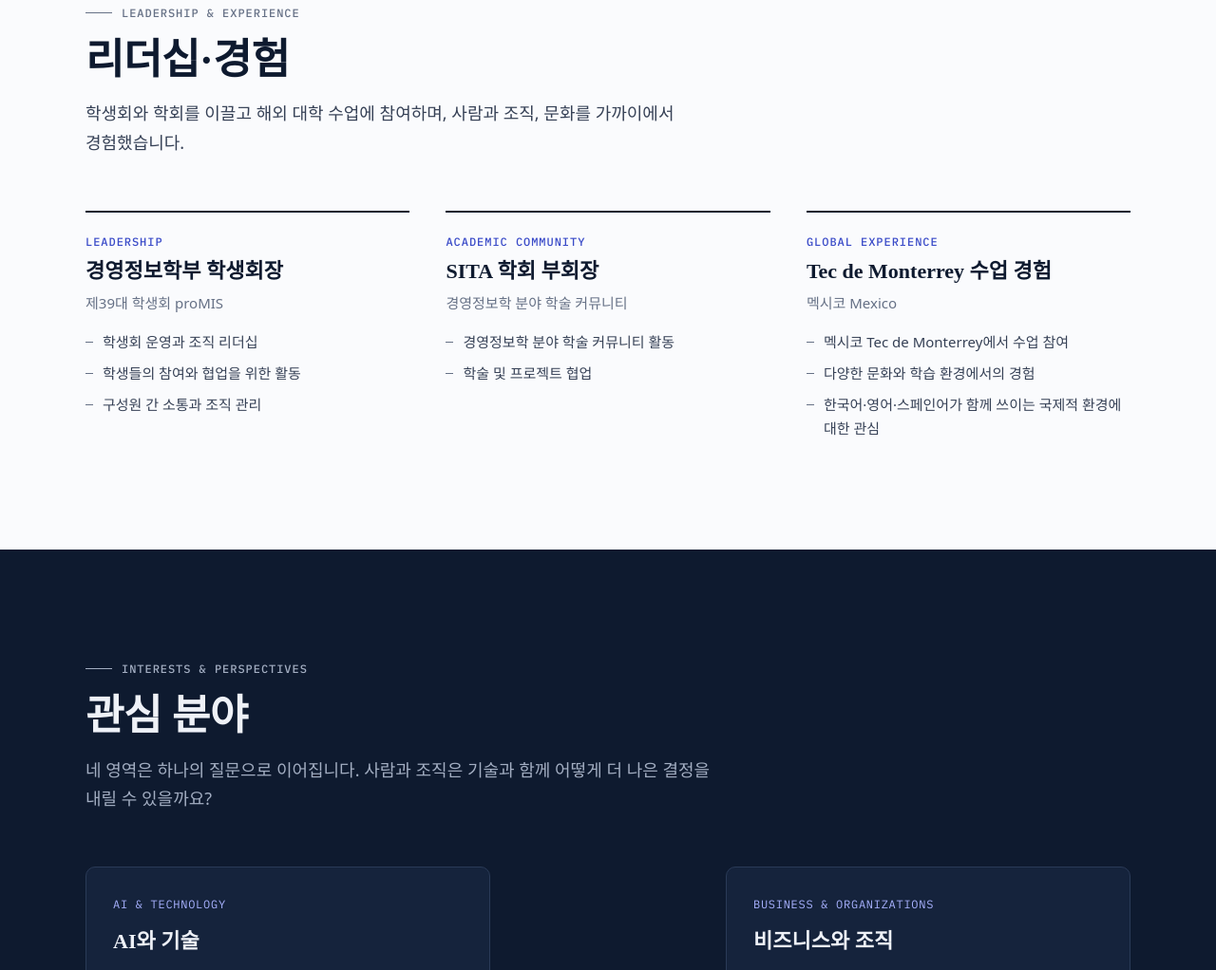
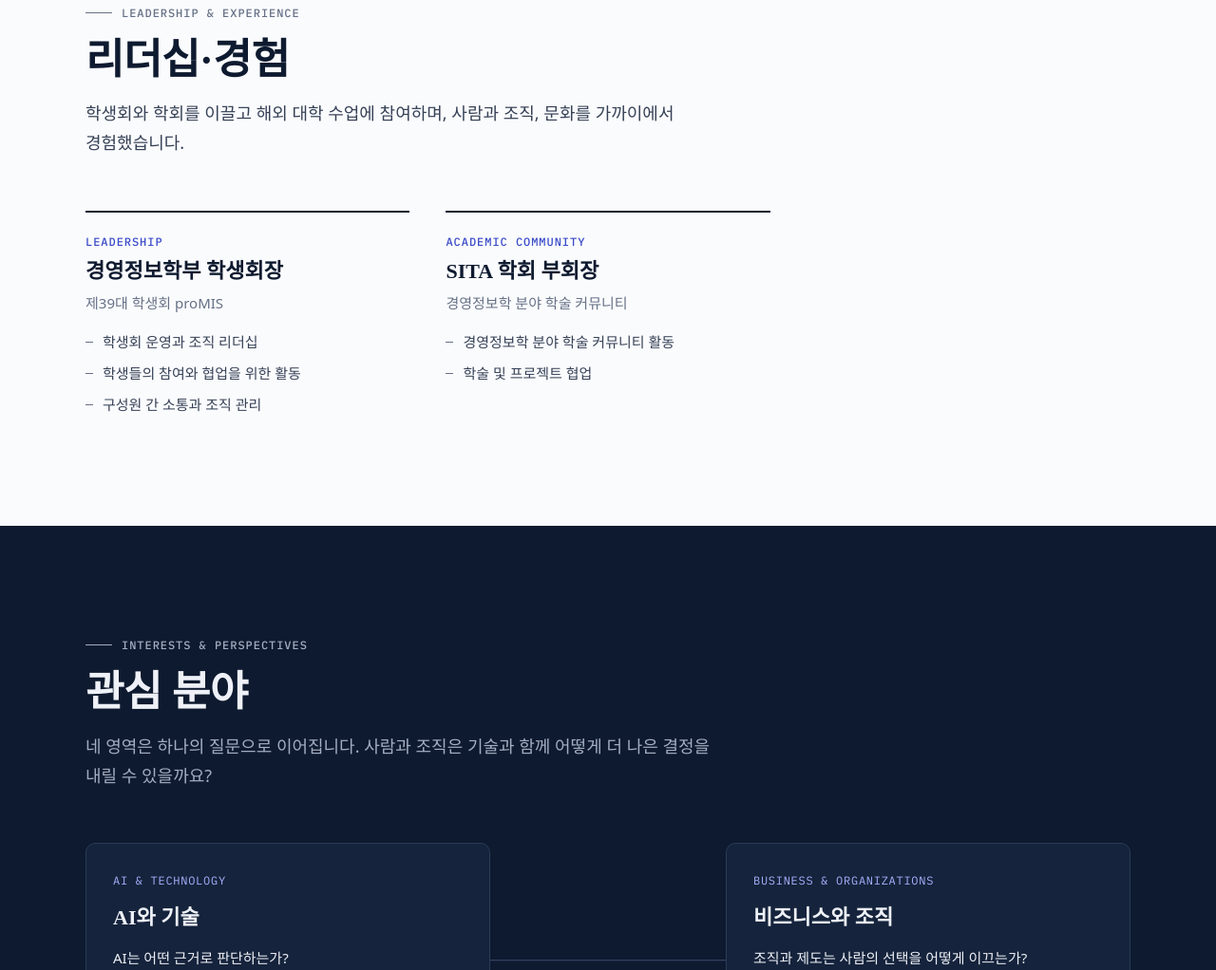
Before and after one commit to yunseong-jun/yunseong-jun.github.io, a plain HTML site: page index.html in a window 1280 px wide. Shown: the part 3233-4255 px from the top of the page at 95% size. Drawn offline with nearby package versions, Linux system fonts and the light colour scheme; no server answers; a web font is replaced by a local one.

Commit message:
Remove Tec de Monterrey experience card to sharpen leadership section

```diff
--- a/index.html
+++ b/index.html
@@ -624,19 +624,6 @@
               <li>학술 및 프로젝트 협업</li>
             </ul>
           </article>
-
-          <article class="exp-item" data-reveal>
-            <div class="exp-head">
-              <p class="exp-type" lang="en">Global Experience</p>
-              <h3 class="exp-title"><span lang="en">Tec de Monterrey</span> 수업 경험</h3>
-              <p class="exp-org">멕시코 <span lang="en">Mexico</span></p>
-            </div>
-            <ul class="exp-list">
-              <li>멕시코 Tec de Monterrey에서 수업 참여</li>
-              <li>다양한 문화와 학습 환경에서의 경험</li>
-              <li>한국어·영어·스페인어가 함께 쓰이는 국제적 환경에 대한 관심</li>
-            </ul>
-          </article>
         </div>
       </div>
     </section>
```
